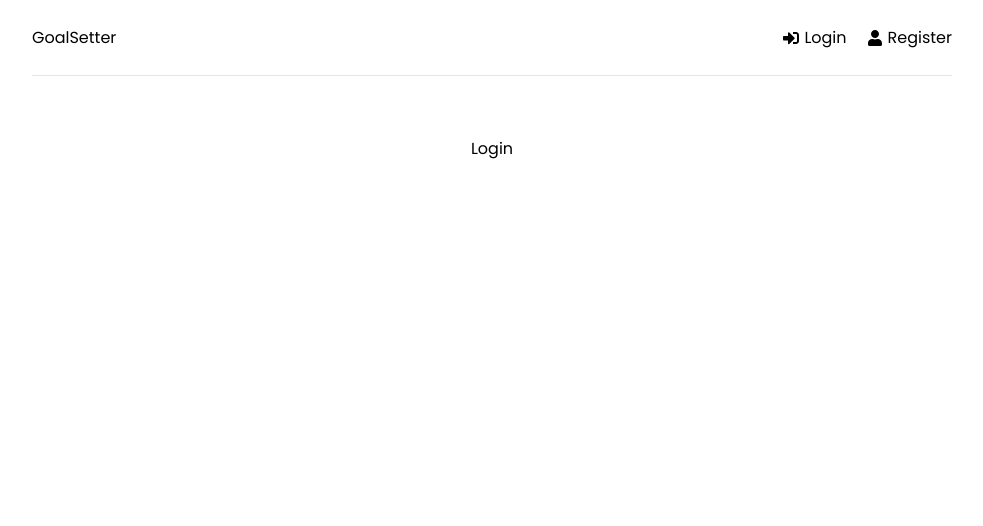
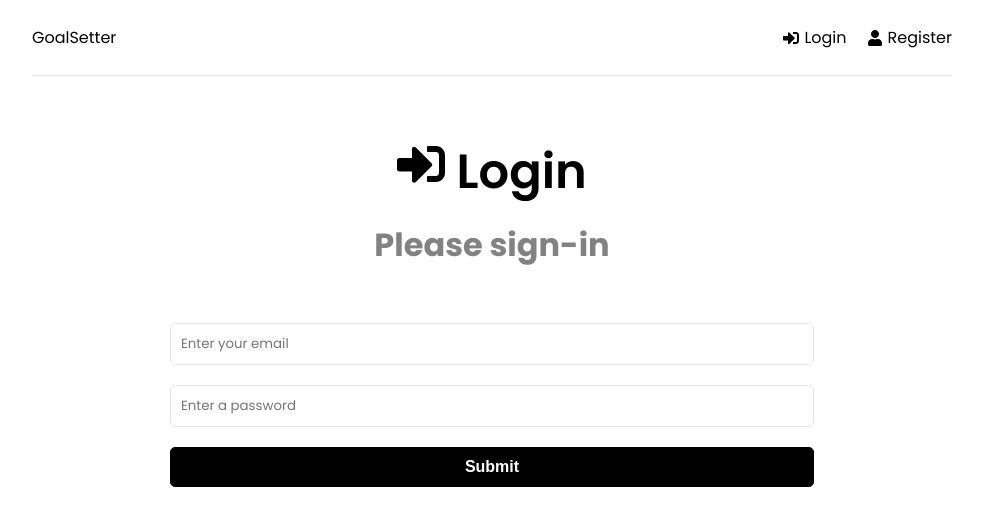
Before and after one commit to Cyrus311/mern-tutorial, a React (Create React App) app in the folder frontend/: page /login in a window 1280 px wide. Shown: the top 526 px of the page, without its empty margins (148-1131 px from the left). Built offline with nearby package versions, Linux system fonts and the light colour scheme.

Commit message:
Login page added

```diff
--- a/frontend/src/pages/Login.jsx
+++ b/frontend/src/pages/Login.jsx
@@ -1,5 +1,66 @@
+import { useState, useEffect } from "react";
+import { FaSignInAlt } from "react-icons/fa";
+
 function Login() {
-  return <div>Login</div>;
+  const [formaData, setFormData] = useState({
+    email: "",
+    password: ""
+  });
+
+  const { email, password } = formaData;
+
+  const onChange = (e) => {
+    setFormData((prevState) => ({
+      ...prevState,
+      [e.target.name]: e.target.value
+    }));
+  };
+  const onSubmit = (e) => {
+    e.preventDefault();
+  };
+
+  return (
+    <>
+      <section className="heading">
+        <h1>
+          <FaSignInAlt /> Login
+        </h1>
+        <p>Please sign-in</p>
+      </section>
+
+      <section className="form">
+        <form onSubmit={onSubmit}>
+          <div className="form-group">
+            <input
+              type="email"
+              className="form-control"
+              id="email"
+              name="email"
+              value={email}
+              placeholder="Enter your email"
+              onChange={onChange}
+            />
+          </div>
+          <div className="form-group">
+            <input
+              type="password"
+              className="form-control"
+              id="password"
+              name="password"
+              value={password}
+              placeholder="Enter a password"
+              onChange={onChange}
+            />
+          </div>
+          <div className="from-group">
+            <button type="submit" className="btn btn-block">
+              Submit
+            </button>
+          </div>
+        </form>
+      </section>
+    </>
+  );
 }
 
 export default Login;
--- a/frontend/src/pages/Register.jsx
+++ b/frontend/src/pages/Register.jsx
@@ -11,7 +11,15 @@
 
   const { name, email, password, password2 } = formaData;
 
-  const onChange = () => {};
+  const onChange = (e) => {
+    setFormData((prevState) => ({
+      ...prevState,
+      [e.target.name]: e.target.value
+    }));
+  };
+  const onSubmit = (e) => {
+    e.preventDefault();
+  };
 
   return (
     <>
@@ -23,7 +31,7 @@
       </section>
 
       <section className="form">
-        <form>
+        <form onSubmit={onSubmit}>
           <div className="form-group">
             <input
               type="text"
```
